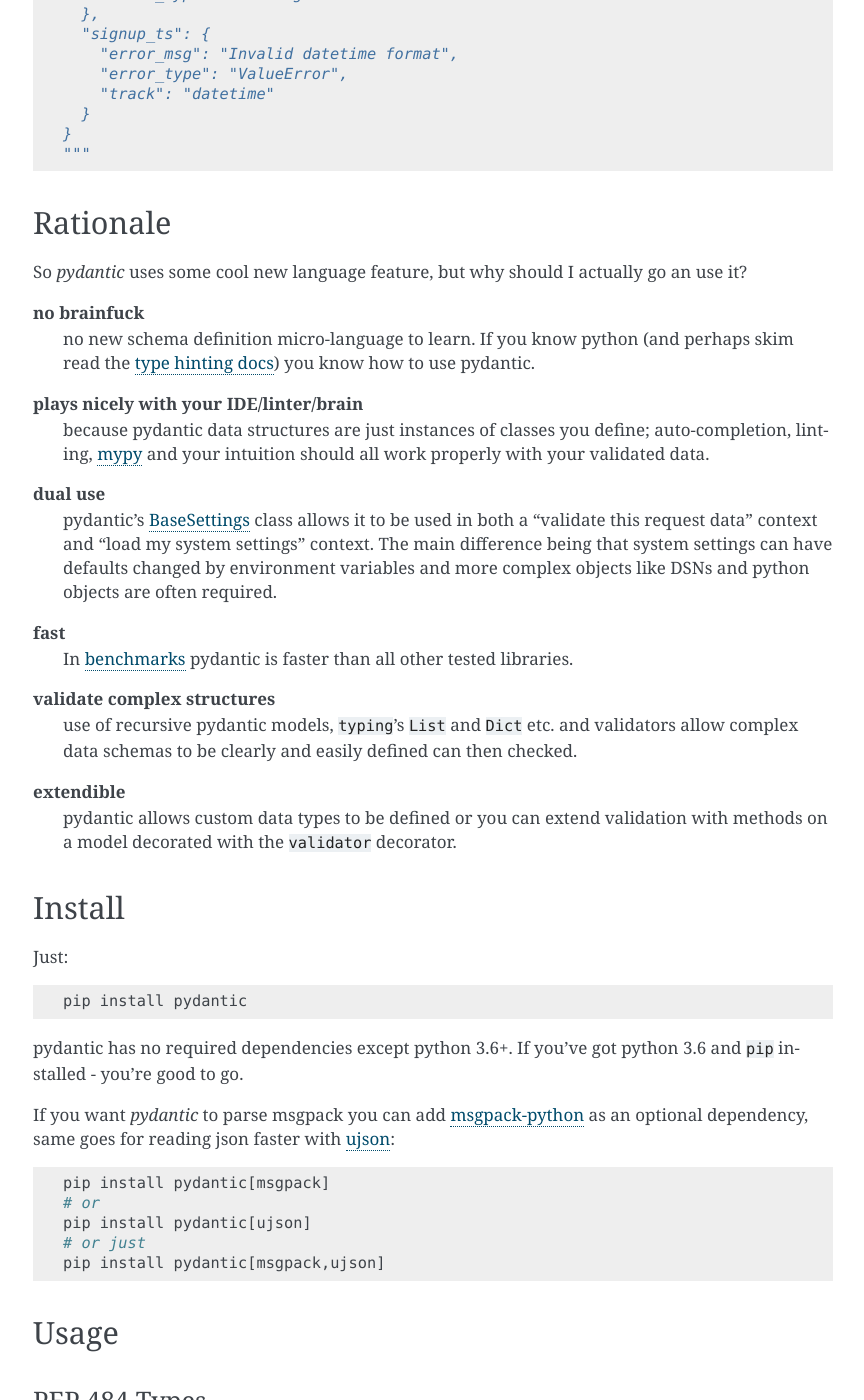
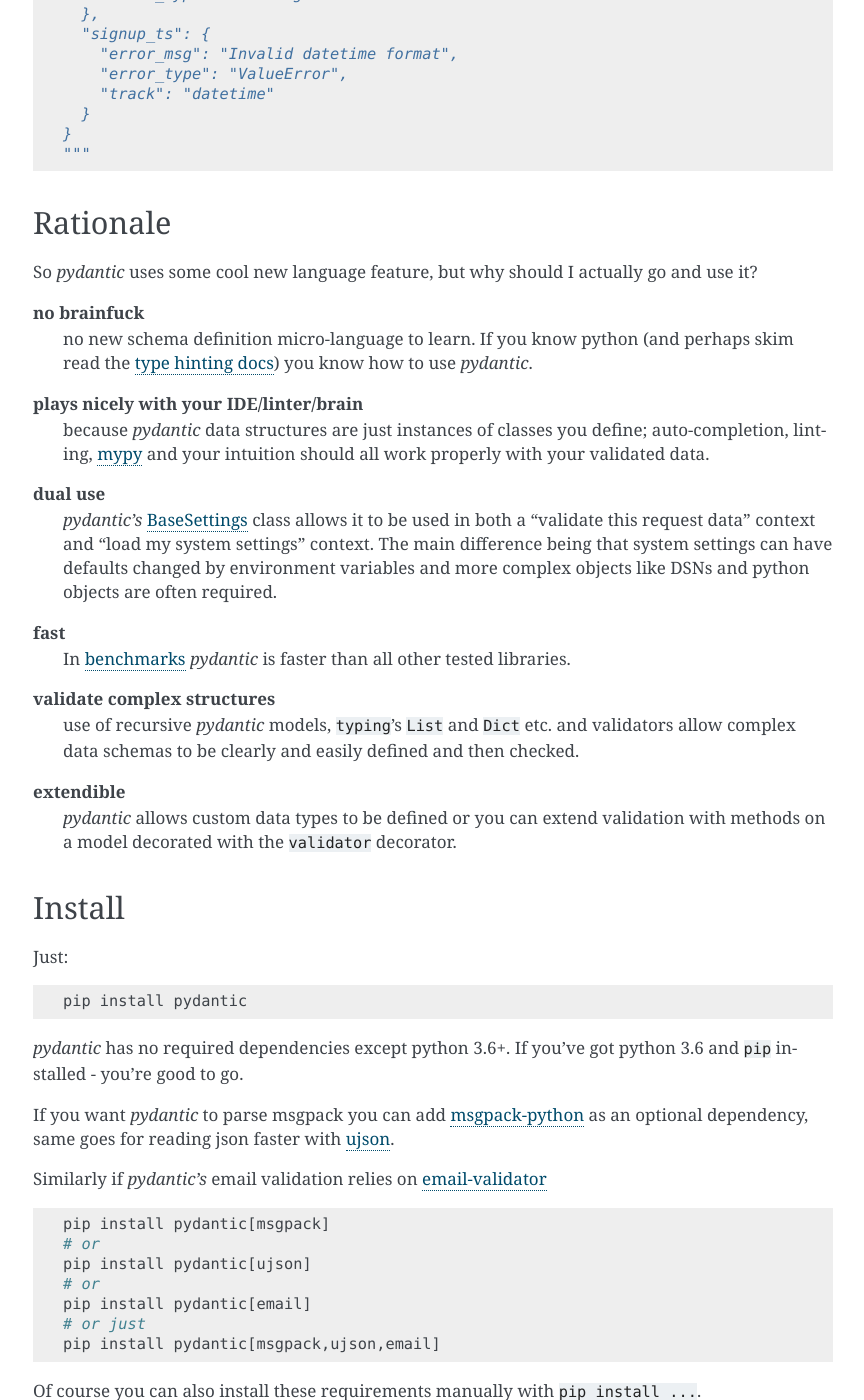
Before and after one commit to tomasz-kaminski-jir/pyd_analyze, a Sphinx documentation site: the page built from docs/index.rst, in a window 1280 px wide and 1400 px high, scrolled down 1483 px. Shown: the whole window, without its empty margins (257-1121 px from the left). Built offline with Sphinx 7.4.7, drawn with Linux system fonts in a browser that asks for light colours; some of the changed text lies outside the part shown.

Commit message:
implement email validator (#142)
* implement email validator, replace #112

* coverage and cleanup

* update docs

```diff
--- a/HISTORY.rst
+++ b/HISTORY.rst
@@ -8,6 +8,7 @@ v0.8.0 (2018-03-25)
 * fix type annotation for ``inherit_config`` #139
 * **breaking change**: check for invalid field names in validators #140
 * validate attributes of parent models #141
+* email validation using `email-validator <https://github.com/JoshData/python-email-validator>`_ #142
 
 v0.7.1 (2018-02-07)
 ...................
--- a/docs/index.rst
+++ b/docs/index.rst
@@ -25,7 +25,7 @@ Example:
 
 What's going on here:
 
-* ``id`` is of type int; the annotation only declaration tells pydantic that this field is required. Strings,
+* ``id`` is of type int; the annotation only declaration tells *pydantic* that this field is required. Strings,
   bytes or floats will be coerced to ints if possible, otherwise an exception would be raised.
 * ``name`` is inferred as a string from the default, it is not required as it has a default.
 * ``signup_ts`` is a datetime field which is not required (``None`` if it's not supplied), pydantic will process
@@ -40,30 +40,30 @@ If validation fails pydantic with raise an error with a breakdown of what was wr
 Rationale
 ---------
 
-So *pydantic* uses some cool new language feature, but why should I actually go an use it?
+So *pydantic* uses some cool new language feature, but why should I actually go and use it?
 
 **no brainfuck**
     no new schema definition micro-language to learn. If you know python (and perhaps skim read the
-    `type hinting docs <https://docs.python.org/3/library/typing.html>`_) you know how to use pydantic.
+    `type hinting docs <https://docs.python.org/3/library/typing.html>`_) you know how to use *pydantic*.
 
 **plays nicely with your IDE/linter/brain**
-    because pydantic data structures are just instances of classes you define; auto-completion, linting,
+    because *pydantic* data structures are just instances of classes you define; auto-completion, linting,
     :ref:`mypy <usage_mypy>` and your intuition should all work properly with your validated data.
 
 **dual use**
-    pydantic's :ref:`BaseSettings <settings>` class allows it to be used in both a "validate this request data" context
+    *pydantic's* :ref:`BaseSettings <settings>` class allows it to be used in both a "validate this request data" context
     and "load my system settings" context. The main difference being that system settings can have defaults changed
     by environment variables and more complex objects like DSNs and python objects are often required.
 
 **fast**
-    In :ref:`benchmarks <benchmarks_tag>` pydantic is faster than all other tested libraries.
+    In :ref:`benchmarks <benchmarks_tag>` *pydantic* is faster than all other tested libraries.
 
 **validate complex structures**
-    use of recursive pydantic models, ``typing``'s ``List`` and ``Dict`` etc. and validators allow
-    complex data schemas to be clearly and easily defined can then checked.
+    use of recursive *pydantic* models, ``typing``'s ``List`` and ``Dict`` etc. and validators allow
+    complex data schemas to be clearly and easily defined and then checked.
 
 **extendible**
-    pydantic allows custom data types to be defined or you can extend validation with methods on a model decorated
+    *pydantic* allows custom data types to be defined or you can extend validation with methods on a model decorated
     with the ``validator`` decorator.
 
 
@@ -74,17 +74,24 @@ Just::
 
     pip install pydantic
 
-pydantic has no required dependencies except python 3.6+. If you've got python 3.6 and ``pip`` installed -
+*pydantic* has no required dependencies except python 3.6+. If you've got python 3.6 and ``pip`` installed -
 you're good to go.
 
 If you want *pydantic* to parse msgpack you can add `msgpack-python <https://pypi.python.org/pypi/msgpack-python>`_
-as an optional dependency, same goes for reading json faster with `ujson <https://pypi.python.org/pypi/ujson>`_::
+as an optional dependency, same goes for reading json faster with `ujson <https://pypi.python.org/pypi/ujson>`_.
+
+Similarly if *pydantic's* email validation relies on
+`email-validator <https://github.com/JoshData/python-email-validator>`_ ::
 
     pip install pydantic[msgpack]
     # or
     pip install pydantic[ujson]
+    # or
+    pip install pydantic[email]
     # or just
-    pip install pydantic[msgpack,ujson]
+    pip install pydantic[msgpack,ujson,email]
+
+Of course you can also install these requirements manually with ``pip install ...``.
 
 Usage
 -----
@@ -92,7 +99,7 @@ Usage
 PEP 484 Types
 .............
 
-pydantic uses ``typing`` types to define more complex objects.
+*pydantic* uses ``typing`` types to define more complex objects.
 
 .. literalinclude:: examples/ex_typing.py
 
@@ -101,7 +108,7 @@ pydantic uses ``typing`` types to define more complex objects.
 Choices
 .......
 
-pydantic uses python's standard ``enum`` classes to define choices.
+*pydantic* uses python's standard ``enum`` classes to define choices.
 
 .. literalinclude:: examples/choices.py
 
--- a/requirements.txt
+++ b/requirements.txt
@@ -4,3 +4,4 @@
 
 msgpack-python==0.5.5
 ujson==1.35
+email-validator==1.0.3
--- a/setup.py
+++ b/setup.py
@@ -47,5 +47,6 @@ setup(
     extras_require={
         'msgpack': ['msgpack-python>=0.4.8'],
         'ujson': ['ujson>=1.35'],
+        'email': ['email-validator>=1.0.3'],
     }
 )
```
Also changed, not shown: .travis.yml, 4 other files.
